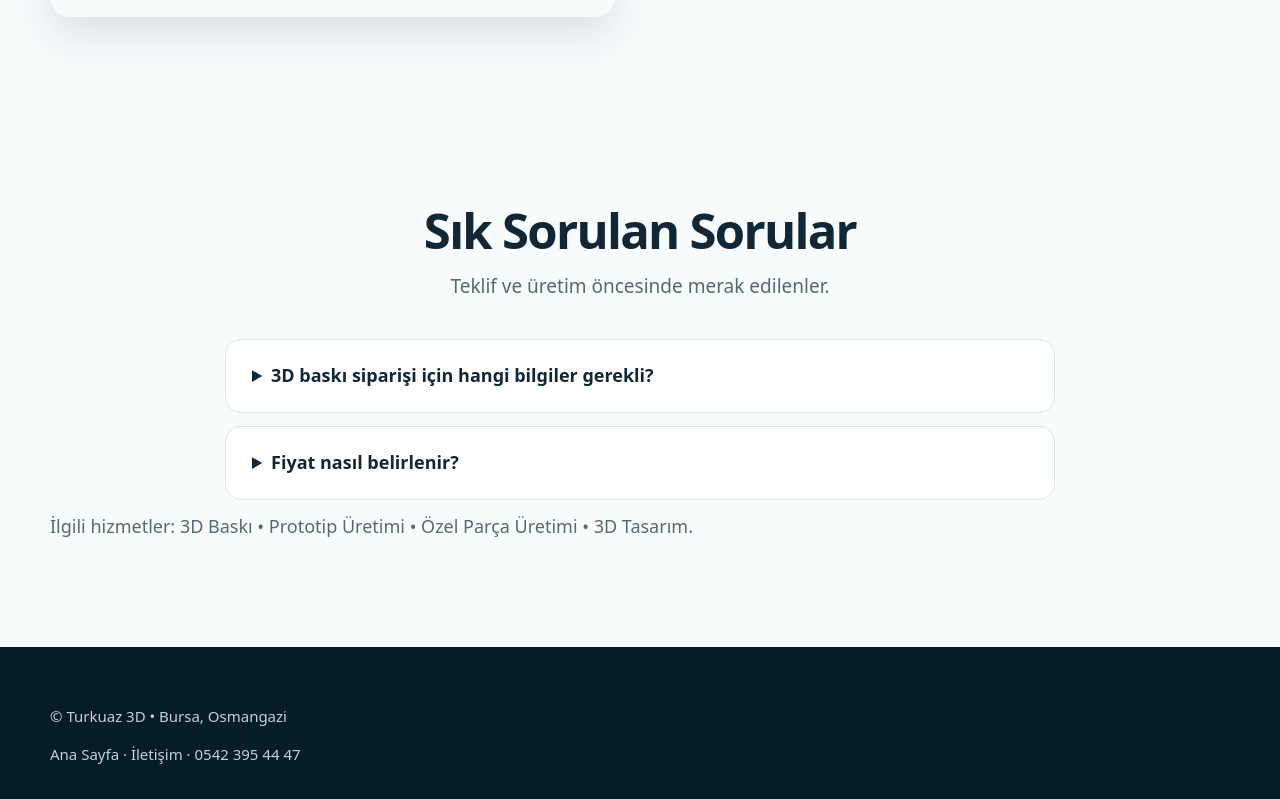
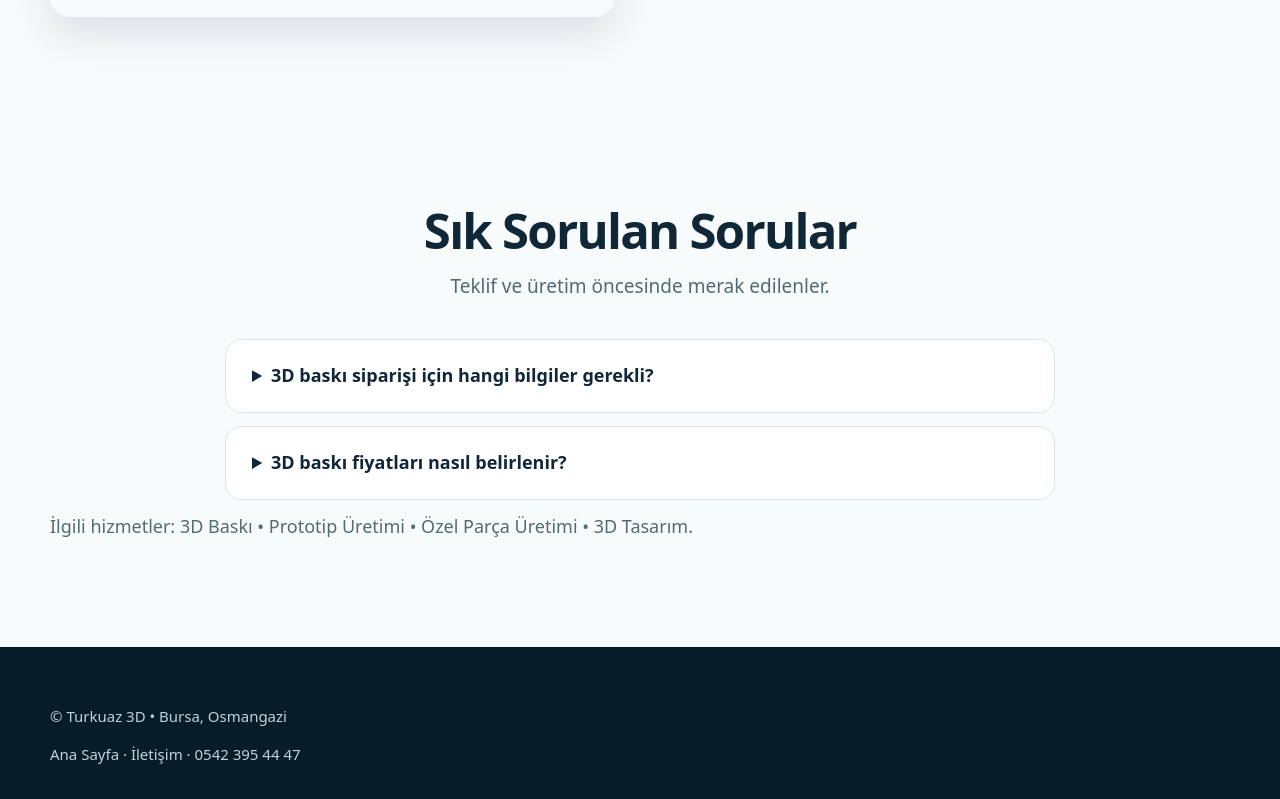
Before and after one commit to eyp7824/turkuaz3d-web, a plain HTML site: page hizmetler/3d-baski-siparisi/index.html in a window 1280 px wide. Shown: the part 1291-2090 px from the top of the page. Drawn offline with Linux system fonts and the light colour scheme.

Commit message:
Clarify 3D print pricing FAQ for customer searches

```diff
--- a/hizmetler/3d-baski-siparisi/index.html
+++ b/hizmetler/3d-baski-siparisi/index.html
@@ -20,5 +20,5 @@
 <section class="inner-hero"><div class="container"><span class="eyebrow">Turkuaz 3D • Bursa / Osmangazi</span><h1>Bursa 3D Baskı Siparişi</h1><p>Hazır 3D modeliniz veya ölçüleri belli bir parçanız varsa baskı için proje değerlendirmesi ve fiyat teklifi isteyin.</p><a class="btn btn-primary" href="https://wa.me/905423954447?text=Merhaba%20Turkuaz%203D%2C%203D%20bask%C4%B1%20sipari%C5%9Fi%20i%C3%A7in%20teklif%20istiyorum." target="_blank" rel="noopener noreferrer">WhatsApp’tan Fiyat Teklifi Al ↗</a></div></section>
 <section class="section"><div class="container inner-grid"><img src="/assets/img/gear.svg" width="900" height="650" alt="Bursa 3D Baskı Siparişi için teknik örnek görsel">
 <div><h2>Bursa 3D Baskı Siparişi Nasıl Yapılır?</h2><p>Baskı siparişlerinde malzeme, ölçü, adet, detay ve kullanım amacı değerlendirilerek üretim seçenekleri belirlenir.</p><ol><li>STL, STEP, 3MF veya teknik çiziminizi ve parçanın ölçülerini paylaşın.</li><li>Parçanın nerede kullanılacağını, dayanım beklentinizi ve adet bilgisini belirtin.</li><li>Malzeme, üretim uygunluğu, fiyat ve teslimat koşullarını görüşün.</li><li>Uygun bulunan projeleri onay sonrasında üretim planına alın.</li></ol><a class="btn btn-dark" href="https://wa.me/905423954447?text=Merhaba%20Turkuaz%203D%2C%203D%20bask%C4%B1%20sipari%C5%9Fi%20i%C3%A7in%20teklif%20istiyorum." target="_blank" rel="noopener noreferrer">Projenizi Gönderin ↗</a></div></div></section>
-<section class="section"><div class="container"><div class="section-head"><h2>Sık Sorulan Sorular</h2><p>Teklif ve üretim öncesinde merak edilenler.</p></div><div class="faq-wrap"><details><summary>3D baskı siparişi için hangi bilgiler gerekli?</summary><p>Model dosyası ya da ölçülü fotoğraf, adet, ölçüler ve parçanın kullanım amacı teklif için yardımcı olur.</p></details><details><summary>Fiyat nasıl belirlenir?</summary><p>Fiyat; boyut, malzeme, doluluk, üretim süresi, adet ve son işlem gereksinimlerine göre değişir.</p></details></div><p>İlgili hizmetler: <a href="/hizmetler/3d-baski/">3D Baskı</a> • <a href="/hizmetler/prototip-uretimi/">Prototip Üretimi</a> • <a href="/hizmetler/ozel-parca-uretimi/">Özel Parça Üretimi</a> • <a href="/hizmetler/3d-tasarim/">3D Tasarım</a>.</p></div></section></main>
+<section class="section"><div class="container"><div class="section-head"><h2>Sık Sorulan Sorular</h2><p>Teklif ve üretim öncesinde merak edilenler.</p></div><div class="faq-wrap"><details><summary>3D baskı siparişi için hangi bilgiler gerekli?</summary><p>Model dosyası ya da ölçülü fotoğraf, adet, ölçüler ve parçanın kullanım amacı teklif için yardımcı olur.</p></details><details><summary>3D baskı fiyatları nasıl belirlenir?</summary><p>Fiyat; boyut, malzeme, doluluk, üretim süresi, adet ve son işlem gereksinimlerine göre değişir.</p></details></div><p>İlgili hizmetler: <a href="/hizmetler/3d-baski/">3D Baskı</a> • <a href="/hizmetler/prototip-uretimi/">Prototip Üretimi</a> • <a href="/hizmetler/ozel-parca-uretimi/">Özel Parça Üretimi</a> • <a href="/hizmetler/3d-tasarim/">3D Tasarım</a>.</p></div></section></main>
 <footer class="footer"><div class="container"><p>© Turkuaz 3D • Bursa, Osmangazi</p><p><a href="/">Ana Sayfa</a> · <a href="/#iletisim">İletişim</a> · <a href="tel:+905423954447">0542 395 44 47</a></p></div></footer><script src="/assets/main.js" defer></script></body></html>
```
